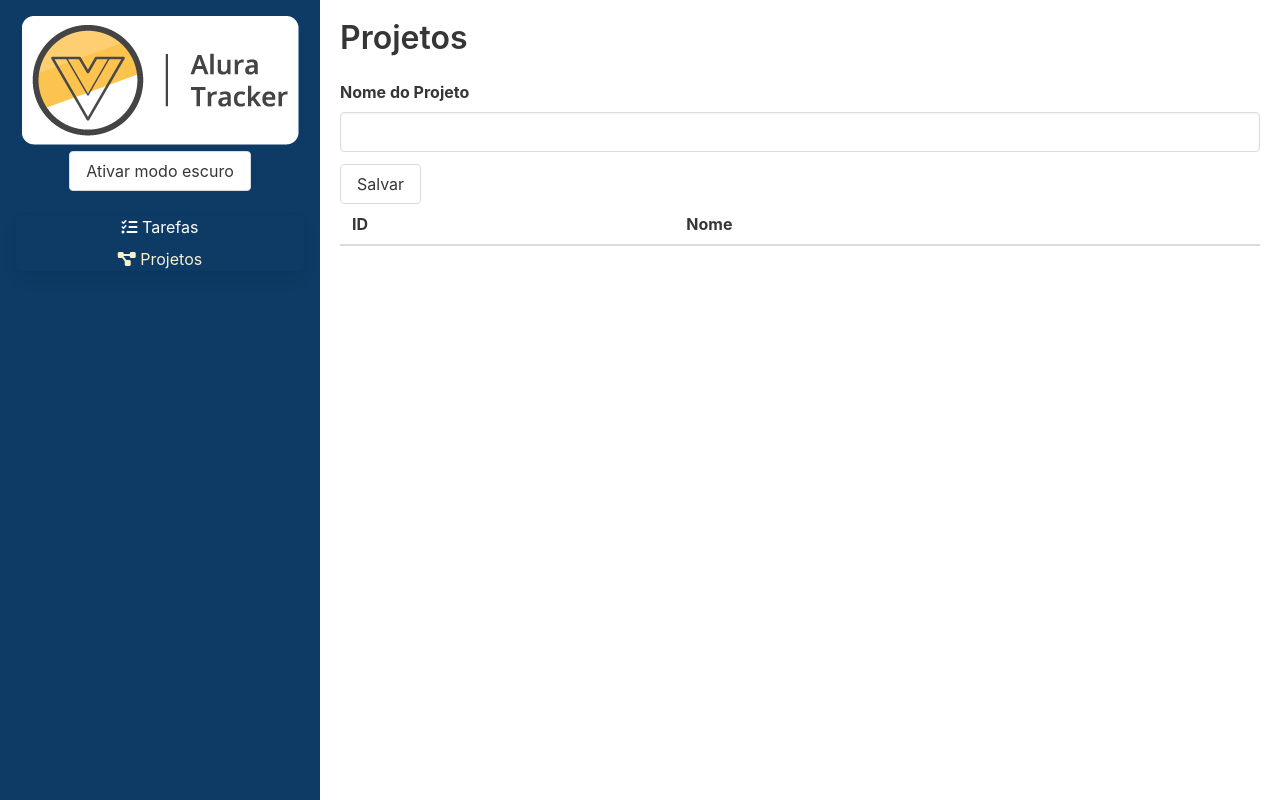
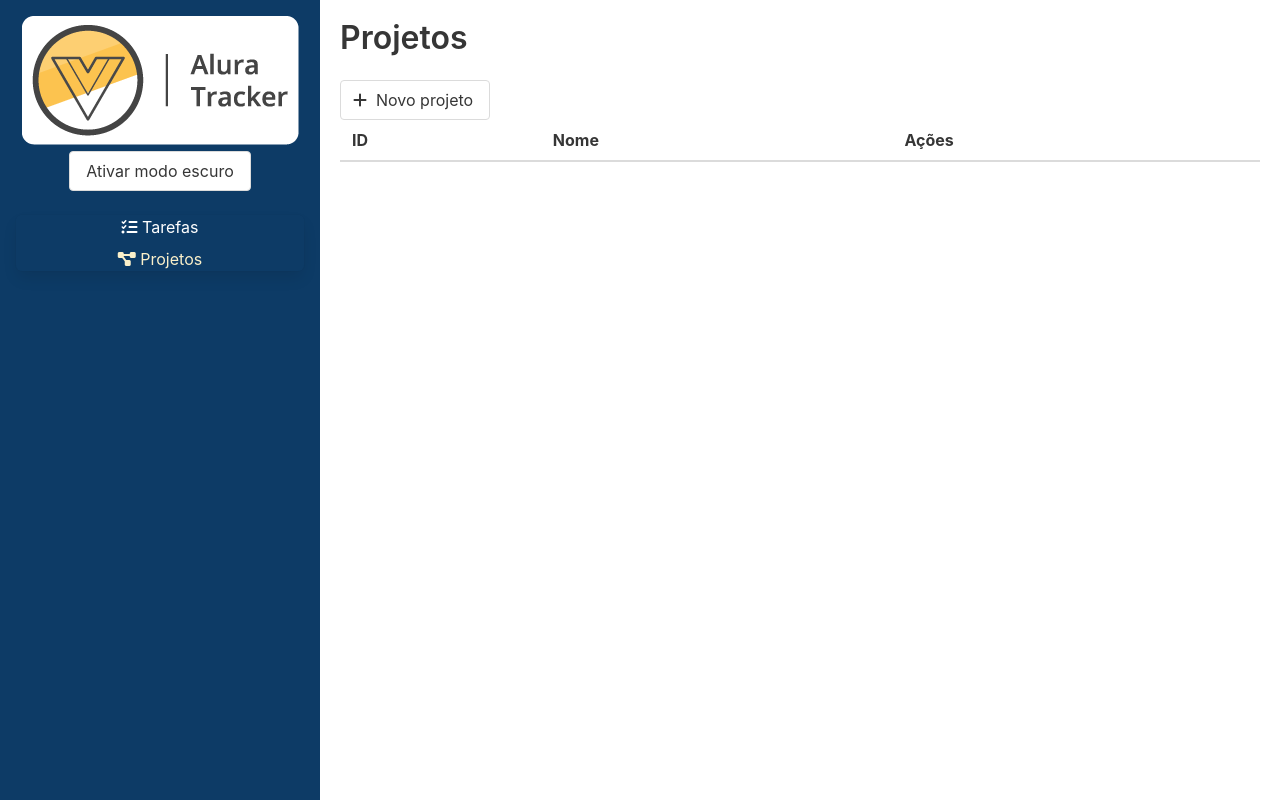
Before and after one commit to Lucas-Maransaldi/first-vue-project, a Vue app: page /#/projetos in a window 1280 px wide. Built offline with nearby package versions, Linux system fonts and the light colour scheme.

Commit message:
feat: finalizado aula 2.3

```diff
--- a/src/routers/index.ts
+++ b/src/routers/index.ts
@@ -2,6 +2,8 @@
 import { createRouter, createWebHashHistory, RouteRecordRaw } from "vue-router"
 import Tarefas from "../views/Tarefas.vue"
 import Projetos from "../views/Projetos.vue"
+import FormularioDeprojetosVue from "@/views/projects/FormularioDeProjetos.vue";
+import ListaDeProjetos from "@/views/projects/Lista.vue"
 
 const routes: RouteRecordRaw[] = [
     {
@@ -11,9 +13,26 @@ const routes: RouteRecordRaw[] = [
     },
     {
         path: '/projetos',
-        name: 'Projetos',
-        component: Projetos
-    }
+        component: Projetos,
+        children: [
+            {
+                path: '',
+                name: 'Projetos',
+                component: ListaDeProjetos,
+            },
+            {
+                path: 'novo',
+                name: 'Novo projeto',
+                component: FormularioDeprojetosVue
+            },
+            {
+                path: ':id',
+                name: 'Editar Projeto',
+                component: FormularioDeprojetosVue,
+                props: true
+            },
+        ]
+    },
 ];
 
 const router = createRouter({
--- a/src/store/index.ts
+++ b/src/store/index.ts
@@ -1,6 +1,7 @@
 import IProjeto from "@/interfaces/IProjeto";
 import { InjectionKey } from "vue";
 import { createStore, Store, useStore as vuexUseStore } from "vuex";
+import { ADICIONA_PROJETO, ALTERA_PPROJETO, EXCLUIR_PROJETO } from "./mutations";
 
 interface State {
     projetos: IProjeto[]
@@ -15,12 +16,20 @@ export const key: InjectionKey<Store<State>> = Symbol();
 export const store = createStore<State>({
     state: defaultState,
     mutations: {
-        'ADICIONA_PROJETO'(state, nomeDoProjeto: string) {
+        [ADICIONA_PROJETO](state, nomeDoProjeto: string) {
             const projeto: IProjeto = {
                 id: new Date().toISOString(),
                 nome: nomeDoProjeto
             };
+            console.log(projeto);
             state.projetos.push(projeto);
+        },
+        [ALTERA_PPROJETO](state, projectToBeChanged: IProjeto) {
+            const index = state.projetos.findIndex(project => project.id === projectToBeChanged.id);
+            state.projetos[index] = projectToBeChanged;
+        },
+        [EXCLUIR_PROJETO](state, id: string) {
+            state.projetos = state.projetos.filter(projeto => projeto.id !== id);
         }
     }
 });
--- /dev/null
+++ b/src/store/mutations.ts
@@ -0,0 +1,3 @@
+export const ADICIONA_PROJETO = 'ADICIONA_PROJETO'
+export const ALTERA_PPROJETO = 'ALTERA_PPROJETO'
+export const EXCLUIR_PROJETO = 'EXCLUIR_PROJETO'
--- a/src/views/Projetos.vue
+++ b/src/views/Projetos.vue
@@ -1,35 +1,7 @@
 <template>
   <section class="projetos">
     <h1 class="title">Projetos</h1>
-    <form>
-      <div class="field">
-        <label for="nomeDoProjeto" class="label"> Nome do Projeto </label>
-        <input
-          type="text"
-          class="input"
-          v-model="nomeDoProjeto"
-          id="nomeDoProjeto"
-        />
-      </div>
-      <div class="field">
-        <button class="button" type="submit" @click="salvar">Salvar</button>
-      </div>
-    </form>
-
-    <table class="table is-fullwidth">
-      <thead>
-        <tr>
-          <th>ID</th>
-          <th>Nome</th>
-        </tr>
-      </thead>
-      <tbody>
-        <tr v-for="project in projects" :key="project.id">
-          <td>{{ project.id }}</td>
-          <td>{{ project.nome }}</td>
-        </tr>
-      </tbody>
-    </table>
+    <router-view></router-view>
   </section>
 </template>
 
@@ -39,21 +11,9 @@
 
   export default defineComponent({
     name: 'Projetos',
-    data() {
-      return {
-        nomeDoProjeto: '',
-      };
-    },
-    methods: {
-      salvar(): void {
-        this.store.commit('ADICIONA_PROJETO', this.nomeDoProjeto);
-        this.nomeDoProjeto = '';
-      },
-    },
     setup() {
       const store = useStore();
       return {
-        store,
         projects: computed(() => store.state.projetos),
       };
     },
--- /dev/null
+++ b/src/views/projects/FormularioDeProjetos.vue
@@ -0,0 +1,66 @@
+<template>
+  <section>
+    <form>
+      <div class="field">
+        <label for="nomeDoProjeto" class="label"> Nome do Projeto </label>
+        <input
+          type="text"
+          class="input"
+          v-model="nomeDoProjeto"
+          id="nomeDoProjeto"
+        />
+      </div>
+      <div class="field">
+        <button class="button" type="submit" @click="salvar">Salvar</button>
+      </div>
+    </form>
+  </section>
+</template>
+
+<script lang="ts">
+  import { useStore } from '@/store';
+  import { ADICIONA_PROJETO, ALTERA_PPROJETO } from '@/store/mutations';
+  import { defineComponent } from 'vue';
+
+  export default defineComponent({
+    name: 'FormularioDeProjetos',
+    props: {
+      id: {
+        type: String,
+      },
+    },
+    mounted() {
+      if (this.id) {
+        const projetoSelecionado = this.store.state.projetos.find(
+          (projeto) => projeto.id === this.id
+        );
+        this.nomeDoProjeto = projetoSelecionado?.nome || '';
+      }
+    },
+    data() {
+      return {
+        nomeDoProjeto: '',
+      };
+    },
+    methods: {
+      salvar(): void {
+        if (this.id) {
+          this.store.commit(ALTERA_PPROJETO, {
+            id: this.id,
+            nome: this.nomeDoProjeto,
+          });
+        } else {
+          this.store.commit(ADICIONA_PROJETO, this.nomeDoProjeto);
+        }
+        this.nomeDoProjeto = '';
+        this.$router.push('/projetos');
+      },
+    },
+    setup() {
+      const store = useStore();
+      return {
+        store,
+      };
+    },
+  });
+</script>
--- /dev/null
+++ b/src/views/projects/Lista.vue
@@ -0,0 +1,60 @@
+<template>
+  <section>
+    <router-link to="/projetos/novo" class="button">
+      <span class="icon is-small">
+        <i class="fas fa-plus"></i>
+      </span>
+      <span>Novo projeto</span>
+    </router-link>
+
+    <table class="table is-fullwidth">
+      <thead>
+        <tr>
+          <th>ID</th>
+          <th>Nome</th>
+          <th>Ações</th>
+        </tr>
+      </thead>
+      <tbody>
+        <tr v-for="project in projects" :key="project.id">
+          <td>{{ project.id }}</td>
+          <td>{{ project.nome }}</td>
+          <td>
+            <router-link :to="`/projetos/${project.id}`" class="button">
+              <span class="icon is-small">
+                <i class="fas fa-pencil-alt"></i>
+              </span>
+            </router-link>
+            <button class="button is-danger ml-2" @click="_excluir(project.id)">
+              <span class="icon is-small">
+                <i class="fas fa-trash"></i>
+              </span>
+            </button>
+          </td>
+        </tr>
+      </tbody>
+    </table>
+  </section>
+</template>
+
+<script lang="ts">
+  import { useStore } from '@/store';
+  import { EXCLUIR_PROJETO } from '@/store/mutations';
+  import { defineComponent, computed } from 'vue';
+
+  export default defineComponent({
+    name: 'ListaDeProjetos',
+    setup() {
+      const store = useStore();
+      return {
+        projects: computed(() => store.state.projetos),
+        store,
+      };
+    },
+    methods: {
+      _excluir(id: string): void {
+        this.store.commit(EXCLUIR_PROJETO, id);
+      },
+    },
+  });
+</script>
```
